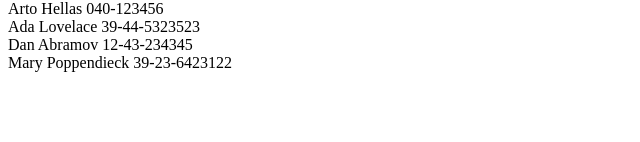
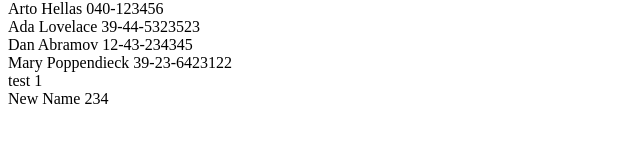
Before and after one commit to tomcheah/fullstackopen, a React (Create React App) app in the folder part2/phonebook/: page / in a window 1280 px wide. Shown: the part 298-440 px from the top of the page, without its empty margins (0-640 px from the left). Built offline with nearby package versions, Linux system fonts and the light colour scheme; data requests are answered from the project's data file.

Commit message:
Finish exercise 2.15

```diff
--- a/part2/phonebook/db.json
+++ b/part2/phonebook/db.json
@@ -1,5 +1,5 @@
 {
-    "persons":[
+  "persons": [
     {
       "name": "Arto Hellas",
       "number": "040-123456",
@@ -19,6 +19,16 @@
       "name": "Mary Poppendieck",
       "number": "39-23-6423122",
       "id": 4
+    },
+    {
+      "name": "test",
+      "id": "25f97fcf-1ba9-4e0e-8bab-8cc5cf6c81e7",
+      "number": "1"
+    },
+    {
+      "name": "New Name",
+      "id": "4c9aa2cb-819f-4c06-a8a8-da8605a9d546",
+      "number": "234"
     }
   ]
 }
--- a/part2/phonebook/package.json
+++ b/part2/phonebook/package.json
@@ -17,7 +17,8 @@
     "start": "react-scripts start",
     "build": "react-scripts build",
     "test": "react-scripts test",
-    "eject": "react-scripts eject"
+    "eject": "react-scripts eject",
+    "server": "json-server -p3001 --watch db.json"
   },
   "eslintConfig": {
     "extends": [
--- a/part2/phonebook/src/App.js
+++ b/part2/phonebook/src/App.js
@@ -10,9 +10,10 @@ const App = () => {
   const [newNumber, setNewNumber] = useState('')
   const [prefix, setNewPrefix] = useState('')
 
+  const baseurl = 'http://localhost:3001/persons'
   const hook = () => {
     axios
-      .get('http://localhost:3001/persons')
+      .get(baseurl)
       .then(response => {
         setPersons(response.data)
       })
@@ -36,10 +37,14 @@ const App = () => {
     }
     console.log(nameObject)
 
-    setPersons(persons.concat(nameObject))
-    setNewName('')
-    setNewNumber('')
-    setNewPrefix('')
+    axios
+      .post(baseurl, nameObject)
+      .then(response => {
+        setPersons(persons.concat(nameObject))
+        setNewName('')
+        setNewNumber('')
+        setNewPrefix('')
+      })
   }
 
   const handleNameChange = (event) => {
```
Lines whose indentation alone changed are shown as unchanged.
